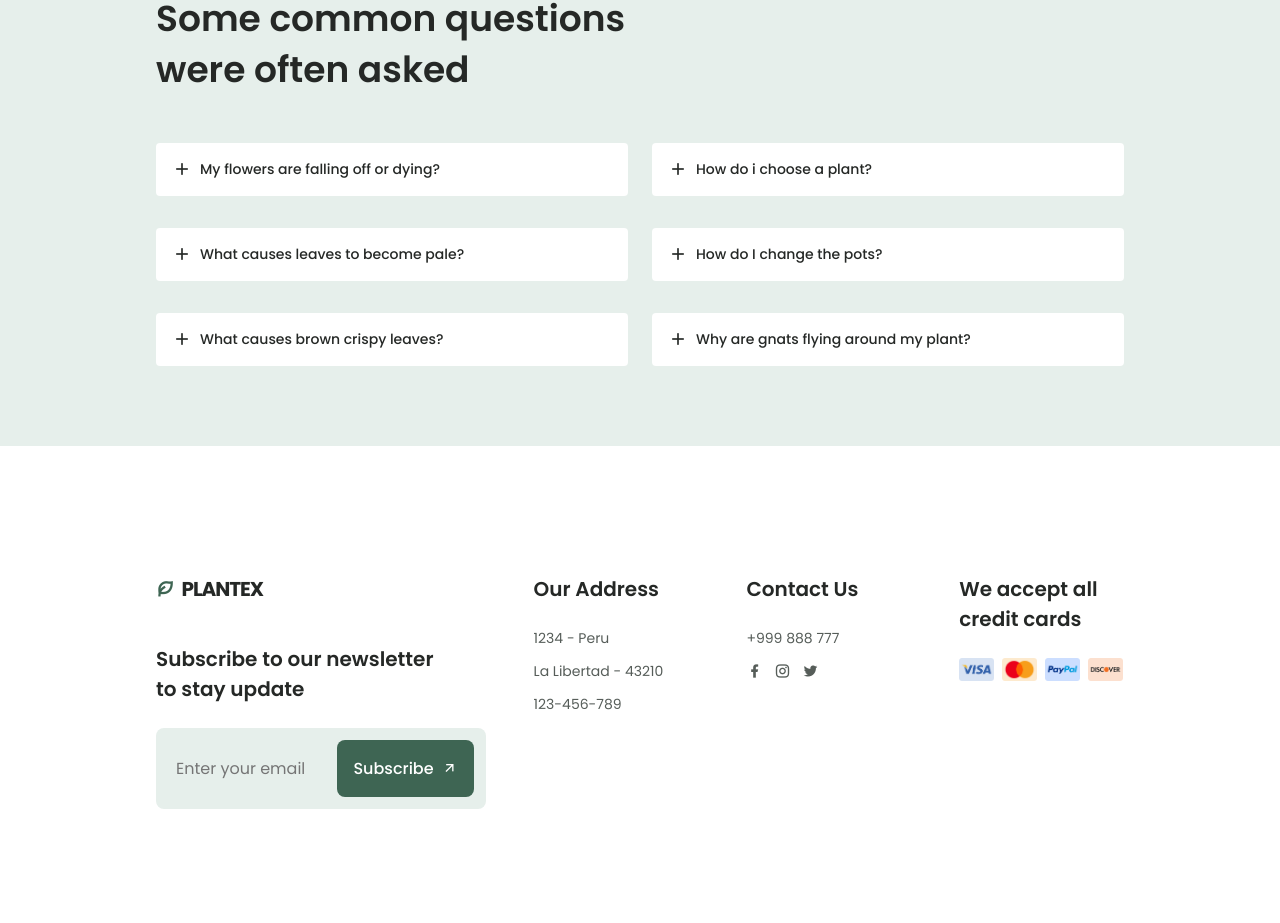
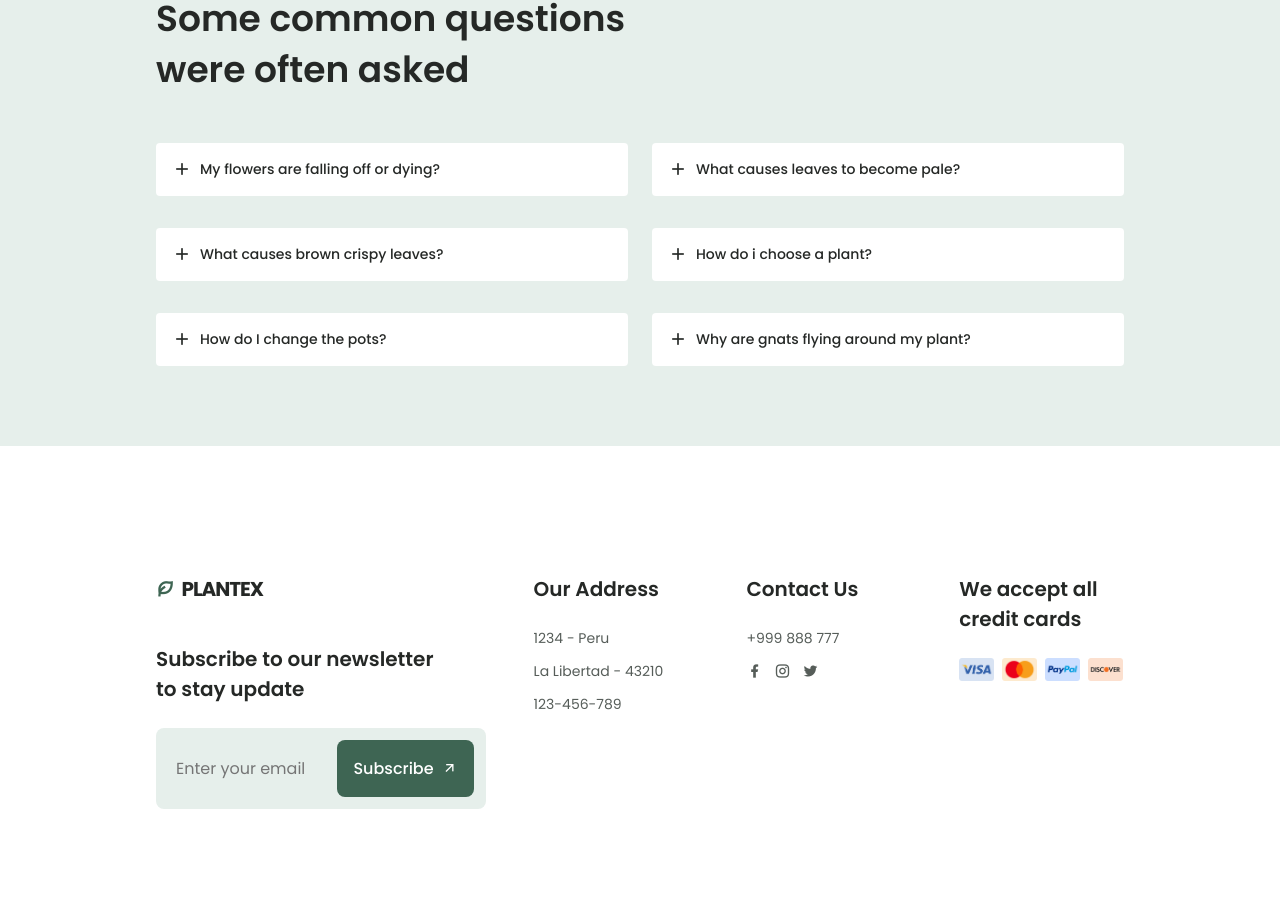
Before and after one commit to ValeryiaSharova/WebsiteForBookingHotels-DaleunJib, a React (Create React App) app: page / in a window 1280 px wide. Shown: the part 3144-4067 px from the top of the page. Built offline with nearby package versions, Linux system fonts and the light colour scheme.

Commit message:
Accordion questions added.

```diff
--- a/package.json
+++ b/package.json
@@ -8,6 +8,7 @@
     "@testing-library/user-event": "^12.8.3",
     "eslint-config-airbnb": "^18.2.1",
     "node-sass": "6.0",
+    "prop-types": "^15.8.1",
     "react": "^17.0.2",
     "react-dom": "^17.0.2",
     "react-router-dom": "^5.3.0",
--- /dev/null
+++ b/src/pages/main/components/question.jsx
@@ -0,0 +1,35 @@
+import React, { useEffect, useState, useRef } from 'react';
+import PropTypes from 'prop-types';
+
+const Question = ({ item, index }) => {
+  const [active, setActive] = useState(false);
+  const divRef = useRef();
+
+  useEffect(() => {
+    divRef.current.style.height = active ? `${divRef.current.scrollHeight}px` : '0px';
+  }, [active]);
+
+  const toggleAccordion = () => {
+    setActive(!active);
+  };
+
+  return (
+    <div className={`questions__item${active ? ' accordion-open' : ''}`} key={`${item + index}`}>
+      <header className="questions__header" onClick={toggleAccordion}>
+        <i className="ri-add-line questions__icon" />
+        <h3 className="questions__item-title">{item.question}</h3>
+      </header>
+
+      <div className="questions__content" ref={divRef}>
+        <p className="questions__description">{item.answer}</p>
+      </div>
+    </div>
+  );
+};
+
+Question.propTypes = {
+  item: PropTypes.object.isRequired,
+  index: PropTypes.number.isRequired,
+};
+
+export default Question;
--- a/src/pages/main/components/questions.jsx
+++ b/src/pages/main/components/questions.jsx
@@ -1,6 +1,40 @@
 import React from 'react';
+import Question from './question';
 
 const Questions = () => {
+  const faq = [
+    {
+      question: 'My flowers are falling off or dying?',
+      answer:
+        ' Plants are easy way to add color energy and transform your space but which planet is for you. Choosing the right plant.',
+    },
+    {
+      question: 'What causes leaves to become pale?',
+      answer:
+        'Plants are easy way to add color energy and transform your space but which planet is for you. Choosing the right plant.',
+    },
+    {
+      question: 'What causes brown crispy leaves?',
+      answer:
+        'Plants are easy way to add color energy and transform your space but which planet is for you. Choosing the right plant.',
+    },
+    {
+      question: 'How do i choose a plant?',
+      answer:
+        'Plants are easy way to add color energy and transform your space but which planet is for you. Choosing the right plant.',
+    },
+    {
+      question: 'How do I change the pots?',
+      answer:
+        'Plants are easy way to add color energy and transform your space but which planet is for you. Choosing the right plant.',
+    },
+    {
+      question: 'Why are gnats flying around my plant?',
+      answer:
+        'Plants are easy way to add color energy and transform your space but which planet is for you. Choosing the right plant.',
+    },
+  ];
+
   return (
     <section className="questions section" id="faqs">
       <h2 className="section__title-center questions__title container">
@@ -9,91 +43,19 @@ const Questions = () => {
 
       <div className="questions__container container grid">
         <div className="questions__group">
-          <div className="questions__item">
-            <header className="questions__header">
-              <i className="ri-add-line questions__icon" />
-              <h3 className="questions__item-title">My flowers are falling off or dying?</h3>
-            </header>
-
-            <div className="questions__content">
-              <p className="questions__description">
-                Plants are easy way to add color energy and transform your space but which planet is
-                for you. Choosing the right plant.
-              </p>
-            </div>
-          </div>
-
-          <div className="questions__item">
-            <header className="questions__header">
-              <i className="ri-add-line questions__icon" />
-              <h3 className="questions__item-title">What causes leaves to become pale?</h3>
-            </header>
-
-            <div className="questions__content">
-              <p className="questions__description">
-                Plants are easy way to add color energy and transform your space but which planet is
-                for you. Choosing the right plant.
-              </p>
-            </div>
-          </div>
-
-          <div className="questions__item">
-            <header className="questions__header">
-              <i className="ri-add-line questions__icon" />
-              <h3 className="questions__item-title">What causes brown crispy leaves?</h3>
-            </header>
-
-            <div className="questions__content">
-              <p className="questions__description">
-                Plants are easy way to add color energy and transform your space but which planet is
-                for you. Choosing the right plant.
-              </p>
-            </div>
-          </div>
+          {faq
+            .filter((item, index) => index % 2 === 0)
+            .map((item, index) => (
+              <Question item={item} index={index} />
+            ))}
         </div>
 
         <div className="questions__group">
-          <div className="questions__item">
-            <header className="questions__header">
-              <i className="ri-add-line questions__icon" />
-              <h3 className="questions__item-title">How do i choose a plant?</h3>
-            </header>
-
-            <div className="questions__content">
-              <p className="questions__description">
-                Plants are easy way to add color energy and transform your space but which planet is
-                for you. Choosing the right plant.
-              </p>
-            </div>
-          </div>
-
-          <div className="questions__item">
-            <header className="questions__header">
-              <i className="ri-add-line questions__icon" />
-              <h3 className="questions__item-title">How do I change the pots?</h3>
-            </header>
-
-            <div className="questions__content">
-              <p className="questions__description">
-                Plants are easy way to add color energy and transform your space but which planet is
-                for you. Choosing the right plant.
-              </p>
-            </div>
-          </div>
-
-          <div className="questions__item">
-            <header className="questions__header">
-              <i className="ri-add-line questions__icon" />
-              <h3 className="questions__item-title">Why are gnats flying around my plant?</h3>
-            </header>
-
-            <div className="questions__content">
-              <p className="questions__description">
-                Plants are easy way to add color energy and transform your space but which planet is
-                for you. Choosing the right plant.
-              </p>
-            </div>
-          </div>
+          {faq
+            .filter((item, index) => index % 2 !== 0)
+            .map((item, index) => (
+              <Question item={item} index={index} />
+            ))}
         </div>
       </div>
     </section>
```
Also changed, not shown: 1 other file (tests, documents, lock files or other folders).
